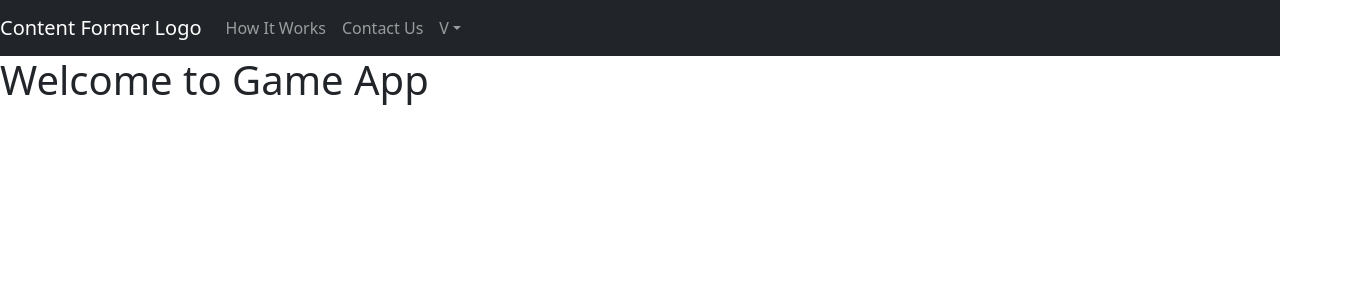
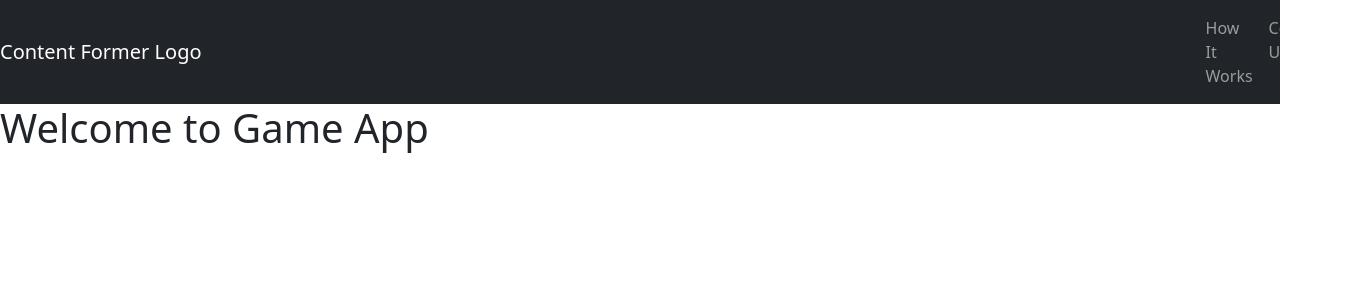
Before and after one commit to ohn582/treehouse-front-end-project, a React (Create React App) app: page / in a window 1280 px wide. Shown: the top 300 px of the page, 1372 px wide, since content can reach past the window. Built offline with nearby package versions, Linux system fonts and the light colour scheme.

Commit message:
first commit

```diff
--- a/src/App.css
+++ b/src/App.css
@@ -41,7 +41,12 @@
    text-align: center;
 }
 
+.nav{
+  float: right;
+  margin-left: 980px;
+}
 
-.nav{
-  posistion: 1000px
+.nav3{
+  float: right;
+  margin-left: -10000px;
 }
--- a/src/App.js
+++ b/src/App.js
@@ -20,7 +20,7 @@ class App extends Component {
               <li className="nav-item active">
                 <a className="nav-link" href="#">Contact Us</a>
               </li>
-              <li className="nav-item dropdown">
+              <li className="nav-item dropdown" className="nav2">
                 <a className="nav-link dropdown-toggle" href="#" id="navbarDropdown" role="button" data-toggle="dropdown" aria-haspopup="true" aria-expanded="false">
                   V
                 </a>
@@ -48,14 +48,14 @@ class App extends Component {
                   <a class="dropdown-item" href="#">Forgot password?</a>
                 </div> */}
 
-                <div className="dropdown-menu">
+                <div className="dropdown-menu dropdown-menu-right">
 
                   <div class="dropdown-divider"></div>
-                    <label for="exampleDropdownFormEmail1">Switch Supplier</label>
-                    <br/>
-                    <label for="exampleDropdownFormPassword1">Settings</label>
-                    <br />
-                    <label for="exampleDropdownFormPassword1">Log In</label>
+                  <label for="exampleDropdownFormEmail1" href="#">Switch Supplier</label>
+                  <br/>
+                  <label for="exampleDropdownFormPassword1" href="#">Settings</label>
+                  <br />
+                  <label for="exampleDropdownFormPassword1" href="#">Log In</label>
 
                 </div>
 
@@ -63,6 +63,7 @@ class App extends Component {
             </ul>
           </div>
         </nav>
+
         <Router>
           <div>
             <h1>Welcome to Game App</h1>
```
Also changed, not shown: src/pictures/place_holder.png (added), src/pictures/place_holder2.png (added).
